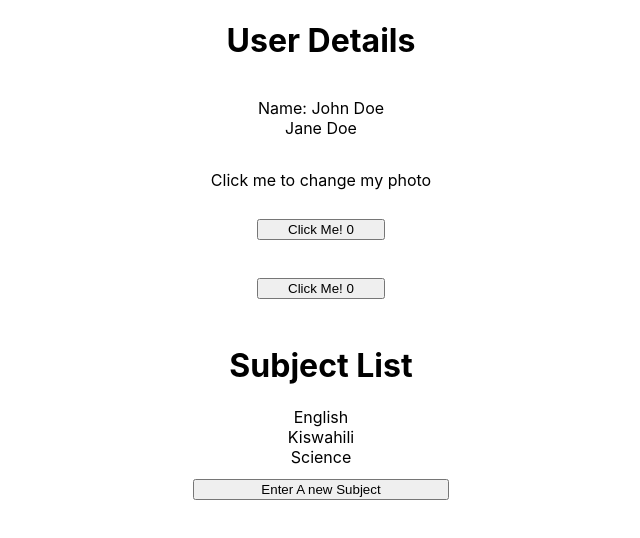
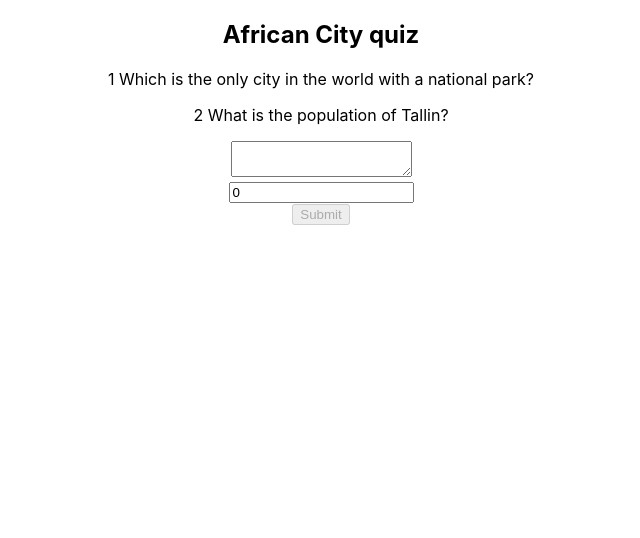
Before and after one commit to AbigaelKirwa/AssignmentProgrammingHomeWork, a React (Create React App) app in the folder homework2-reactdocumentation/: page / in a window 1280 px wide. Shown: the top 538 px of the page, without its empty margins (319-959 px from the left). Built offline with nearby package versions, Linux system fonts and the light colour scheme.

Commit message:
feat(managing state):reacting to input with state

```diff
--- a/homework2-reactdocumentation/src/App.js
+++ b/homework2-reactdocumentation/src/App.js
@@ -1,11 +1,13 @@
 import './App.css';
 import QuickStart from './components/QuickStart';
+import ReactingToInput from './components/ReactingToInput';
 
 function App() {
 
   return (
     <div className="App">
-      <QuickStart/>
+      {/* <QuickStart/> */}
+      <ReactingToInput/>
     </div>
   );
 }
--- /dev/null
+++ b/homework2-reactdocumentation/src/components/ReactingToInput.jsx
@@ -0,0 +1,79 @@
+import React, {useState} from 'react'
+
+const ReactingToInput = () => {
+    const [cityAnswer, setCityAnswer] = useState('');
+    const [populationAnswer, setPopulationAnswer] = useState(0)
+    const [error, setError] = useState(null);
+    const [status, setStatus] = useState('typing');
+
+    if (status === 'success') {
+      return <h1>That's right!</h1>
+    }
+
+    async function handleSubmit(e) {
+      e.preventDefault();
+      setStatus('submitting');
+      try {
+        await submitForm(cityAnswer, populationAnswer);
+        setStatus('success');
+      } catch (err) {
+        setStatus('typing');
+        setError(err);
+      }
+    }
+
+    return (
+      <>
+        <h2>African City quiz</h2>
+        <p>
+          1 Which is the only city in the world with a national park?
+        </p>
+        <p>
+          2 What is the population of Tallin?
+        </p>
+        <form onSubmit={handleSubmit}>
+          <textarea
+            value={cityAnswer}
+            onChange={(e)=>setCityAnswer(e.target.value)}
+            disabled={status === 'submitting'}
+          />
+          <br/>
+          <input
+            type='number'
+            value={populationAnswer}
+            onChange={(e)=>setPopulationAnswer(e.target.value)}
+            disabled = {status === "submitting"}
+          />
+          <br />
+          <button disabled={
+            cityAnswer.length === 0 || populationAnswer === 0 ||
+            status === 'submitting'
+          }>
+            Submit
+          </button>
+          {error !== null &&
+            <p className="Error">
+              {error.message}
+            </p>
+          }
+        </form>
+      </>
+    );
+  }
+
+  function submitForm(cityAnswer, populationAnswer) {
+    // Pretend it's hitting the network.
+    return new Promise((resolve, reject) => {
+      setTimeout(() => {
+        let shouldError = cityAnswer.toLowerCase() !== 'nairobi'
+        let shouldPopulationError = parseInt(populationAnswer) !== 1500000
+        if (shouldError || shouldPopulationError) {
+          reject(new Error('Good guess but a wrong answer. Try again!'));
+        } else {
+          resolve();
+        }
+      }, 1500);
+    });
+}
+
+export default ReactingToInput
```
